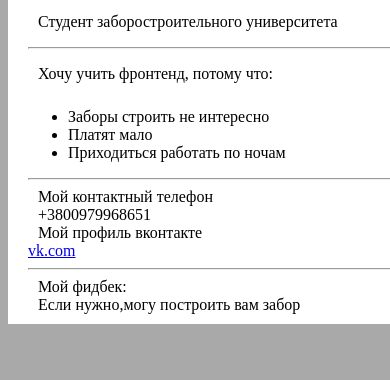
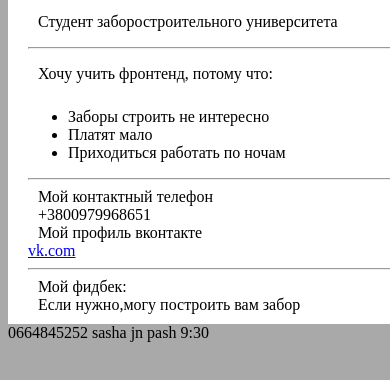
Before and after one commit to RuslanKolesnichenko/test, a plain HTML site: page index.html in a window 390 px wide. Shown: the part 250-630 px from the top of the page. Drawn offline with Linux system fonts and the light colour scheme.

Commit message:
phone add

```diff
--- a/index.html
+++ b/index.html
@@ -35,6 +35,8 @@
 
   </div>
 
+0664845252 sasha jn pash 9:30
+
 
 </body>
 </html>
```
